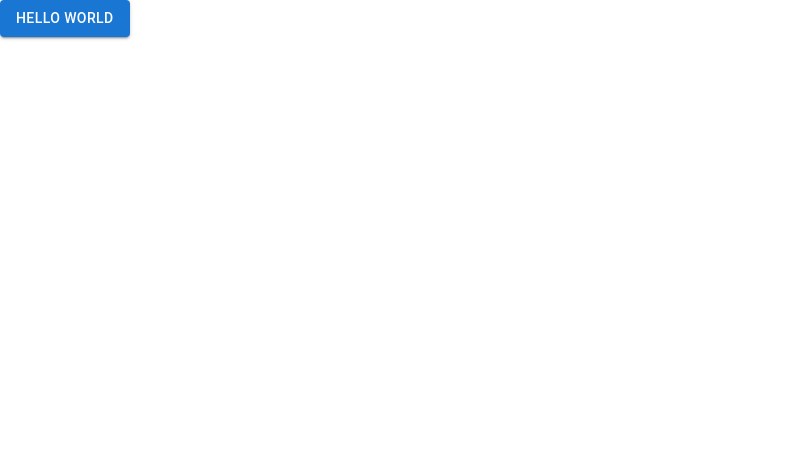
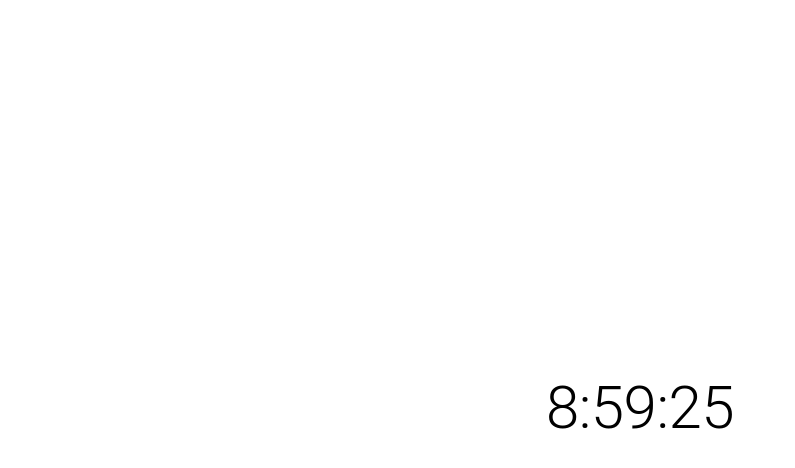
Before and after one commit to shootacean/countdown, a Next.js app: page / in a window 1280 px wide. Shown: the top 468 px of the page, without its empty margins (0-795 px from the left). Built offline with nearby package versions, Linux system fonts and the light colour scheme.

Commit message:
feat(CountdownTimer): 実装

```diff
--- /dev/null
+++ b/components/CountdownTimer.tsx
@@ -0,0 +1,29 @@
+import { Typography } from '@mui/material';
+import { useTimer } from 'react-timer-hook';
+
+export type CountdownTimerProps = {
+    expiryTimestamp: Date
+}
+
+export const CountdownTimer = ({expiryTimestamp}: CountdownTimerProps) => {
+    const {
+        seconds,
+        minutes,
+        hours,
+        days,
+        isRunning,
+        start,
+        pause,
+        resume,
+        restart,
+    } = useTimer({ expiryTimestamp, onExpire: () => alert('onExpire called') });
+    if ( isRunning !== true ) {
+        start();
+    }
+
+    return (
+        <>
+            <Typography variant='h2'>{hours}:{minutes}:{seconds}</Typography>
+        </>
+    )
+}
--- a/package.json
+++ b/package.json
@@ -14,7 +14,8 @@
     "@mui/material": "^5.8.3",
     "next": "12.1.6",
     "react": "18.1.0",
-    "react-dom": "18.1.0"
+    "react-dom": "18.1.0",
+    "react-timer-hook": "^3.0.5"
   },
   "devDependencies": {
     "@types/node": "17.0.41",
--- a/pages/index.tsx
+++ b/pages/index.tsx
@@ -1,11 +1,22 @@
 import type { NextPage } from 'next';
-import { Button } from '@mui/material';
+import { Stack } from '@mui/material';
+import { CountdownTimer } from '../components/CountdownTimer';
 
 const Home: NextPage = () => {
+  const today: Date = new Date();
+  const expiryTimestamp = new Date(
+    today.getFullYear(),
+    today.getMonth() + 1,
+    today.getDate(),
+    // TODO 以降を可変にする
+    17,
+    0,
+    0
+  );
   return (
-    <>
-      <Button variant="contained">Hello World</Button>
-    </>
+      <Stack justifyContent='center' alignItems='center' sx={{height:'100vh'}}>
+        <CountdownTimer expiryTimestamp={expiryTimestamp}/>
+      </Stack>
   )
 }
 
--- a/styles/globals.css
+++ b/styles/globals.css
@@ -1,16 +1,3 @@
-html,
-body {
-  padding: 0;
-  margin: 0;
-  font-family: -apple-system, BlinkMacSystemFont, Segoe UI, Roboto, Oxygen,
-    Ubuntu, Cantarell, Fira Sans, Droid Sans, Helvetica Neue, sans-serif;
+html, body {
+  height: 100%;
 }
-
-a {
-  color: inherit;
-  text-decoration: none;
-}
-
-* {
-  box-sizing: border-box;
-}
```
Also changed, not shown: 1 other file (tests, documents, lock files or other folders).
